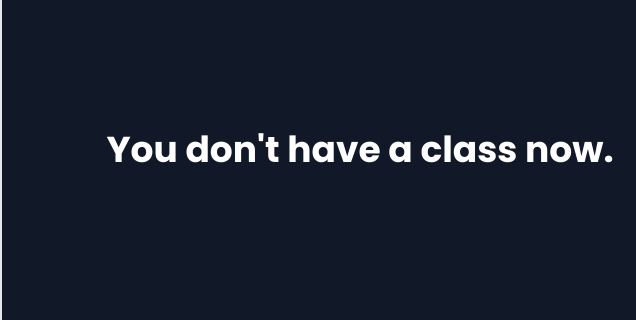
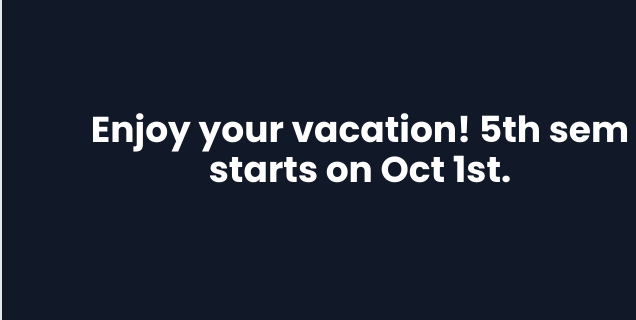
Before and after one commit to PrattDarsh/you-have-class, a plain HTML site: page index.html in a window 1280 px wide. Shown: the part 250-570 px from the top of the page, 0-636 px from the left. Drawn offline with nearby package versions, Linux system fonts and the light colour scheme.

Commit message:
Update index.html

```diff
--- a/index.html
+++ b/index.html
@@ -359,17 +359,17 @@
       //////////////////////////////////extra class
 
       // else if (day == 1 & hrs >= 13 & hrs < 14 & mins >= 35) {
-      //   subject = "daa";
+      //   subject = "free";
       // }
       // else if (day == 1 & hrs >= 14 & hrs < 15 & mins <= 45) {
-      //   subject = "daa";
+      //   subject = "free";
       // }
 
       // else if (day == 1 & hrs >= 15 & hrs < 16 & mins >= 45) {    //3.45-4
-      //  subject = "ooc";
+      //  subject = "free";
       // }
       // else if (day == 1 & hrs >= 16 & hrs < 17 & mins <= 45) {    //4-4.45
-      //  subject = "ooc";
+      //  subject = "free";
       // }
 
 
@@ -381,12 +381,8 @@
       //   }
 
       switch (subject) {
-        case "free": document.getElementById('statement').innerHTML = "Enjoy your vacation! 5th sem starts on Oct 1st.";
-          document.getElementById('image').src = "images/chill.svg";
-          document.getElementById('classButton').classList.add('hidden');
-          document.getElementById('classButton').classList.add('hidden');
 
-        default: document.getElementById('statement').innerHTML = "You don't have a class now.";
+        default: document.getElementById('statement').innerHTML = "Enjoy your vacation! 5th sem starts on Oct 1st.";
           document.getElementById('image').src = "images/chill.svg";
           document.getElementById('classButton').classList.add('hidden');
 
```
